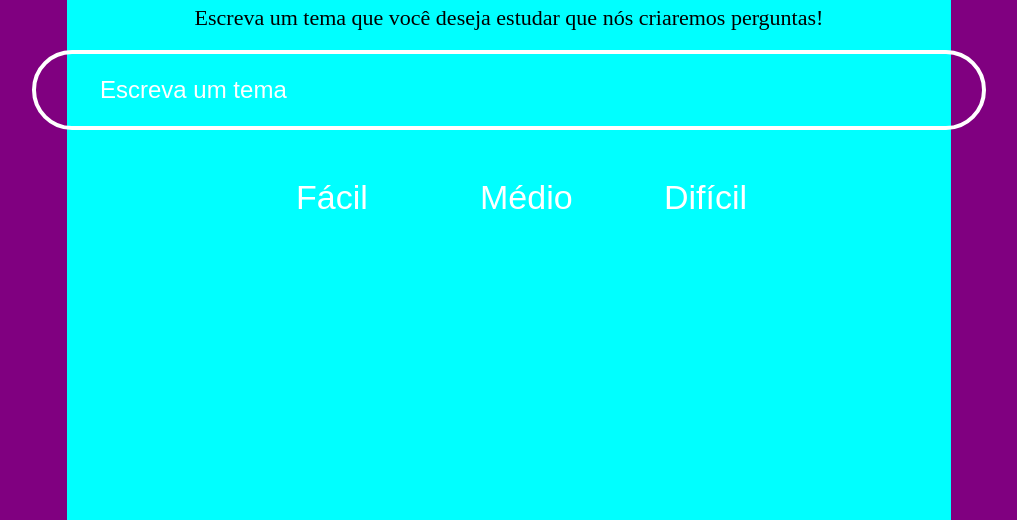
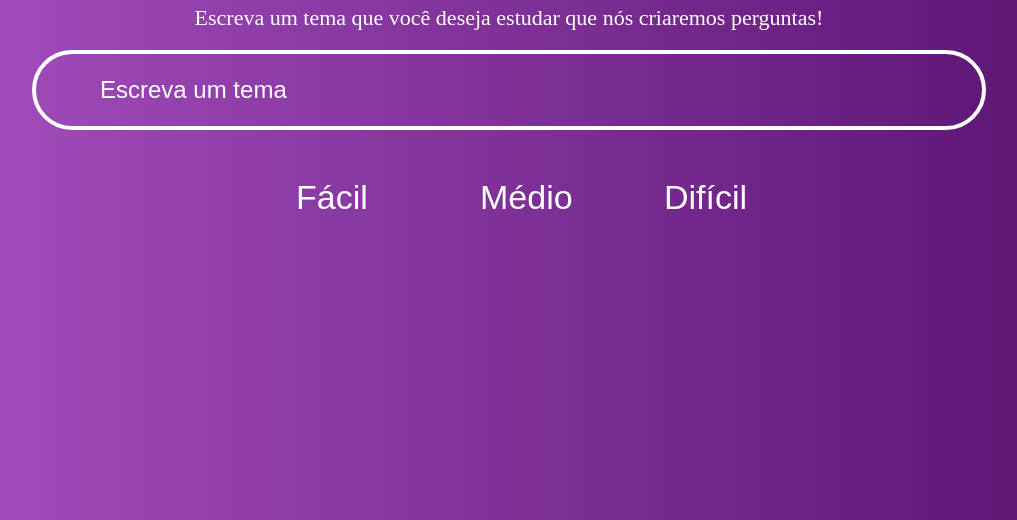
Before and after one commit to Hackatona-AGES-2023/FofuxosDoCleyson, a website: page src/index.html in a window 1280 px wide. Shown: the part 299-819 px from the top of the page, without its empty margins (131-1148 px from the left). Drawn offline with Linux system fonts and the light colour scheme.

Commit message:
gradient feito

```diff
--- a/src/styles/style.css
+++ b/src/styles/style.css
@@ -1,9 +1,8 @@
 body{
-  background-color: purple;
+  background-image: linear-gradient(to right, #A852C3, #56106D);
   height: 100vh;
 }
 .app{
-  background-color: aqua;
   display: flex;
   flex-direction: column;
   align-items: center;
@@ -21,6 +20,7 @@ body{
 .description{
   margin-top: -20%;
   font-size: 22px;
+  color: white;
 }
 .buttons{
   display: flex;
```
